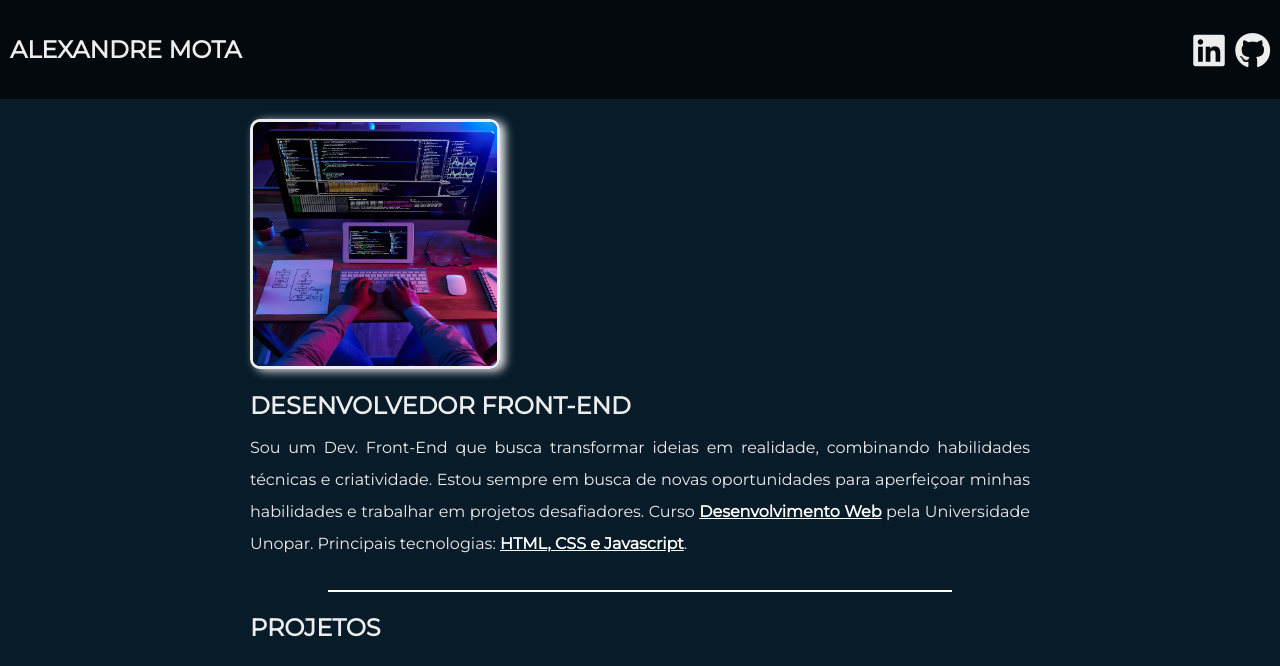
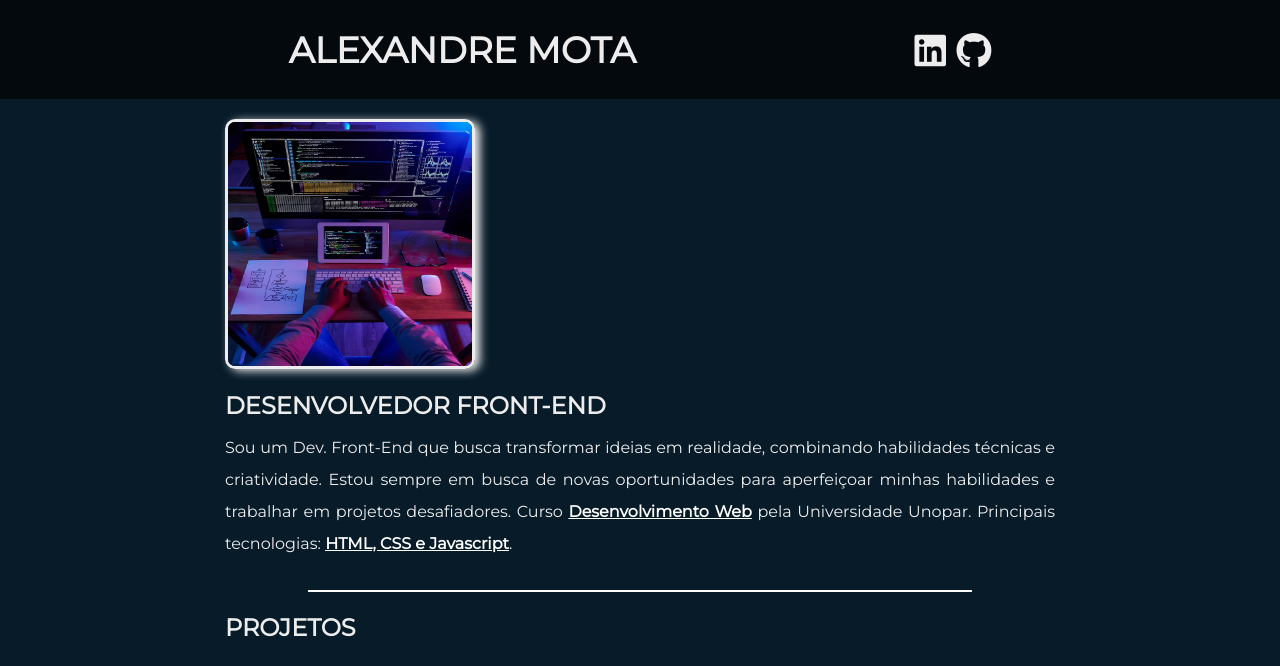
Before and after one commit to alexandremotadev/portfolio-teste, a plain HTML site: page index.html in a window 1280 px wide. Shown: the top 666 px of the page. Drawn offline with Linux system fonts and the light colour scheme.

Commit message:
Update style.css

```diff
--- a/style.css
+++ b/style.css
@@ -15,17 +15,21 @@
   --cor3:#ededed;
 }
 
-header {
+header{
+  background: #03090d;
+  color: var(--cor3);
+  padding: 10px;
+  width: auto;
+  text-align: center;
+  font-weight: bold;
+  font-size: 1.5em;
   position: relative;
-  top: 0px;
-  left: 0px;
-  width: auto;
-  padding: 10px;
-  background: #03090d;
   display: flex;
-  justify-content: space-between;
+  justify-content:space-evenly;
   align-items: center;
-
+}
+nav{
+  text-align: center;
 }
 
 .nav a {
@@ -51,11 +55,11 @@ body {
 
 main {
   min-width: 300px;
-  max-width: 800px;
+  max-width: 850px;
   margin:auto;
   line-height: 2em;
   padding: 10px;
-  text-align: justify;
+
 }
 
 #linha-horizontal {
@@ -91,6 +95,7 @@ h2 {
 
 p{
   padding: 10px 0px 10px 0px;
+  text-align: justify;
 }
 
 a {
```
